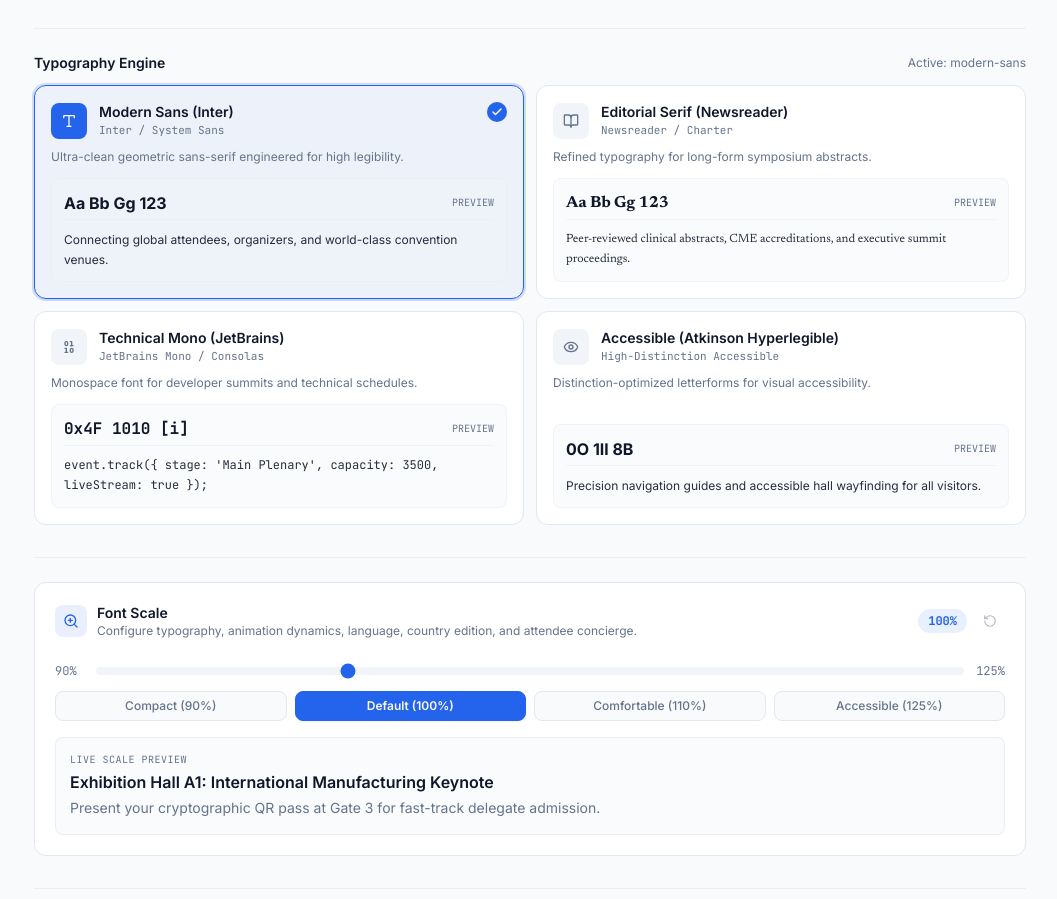
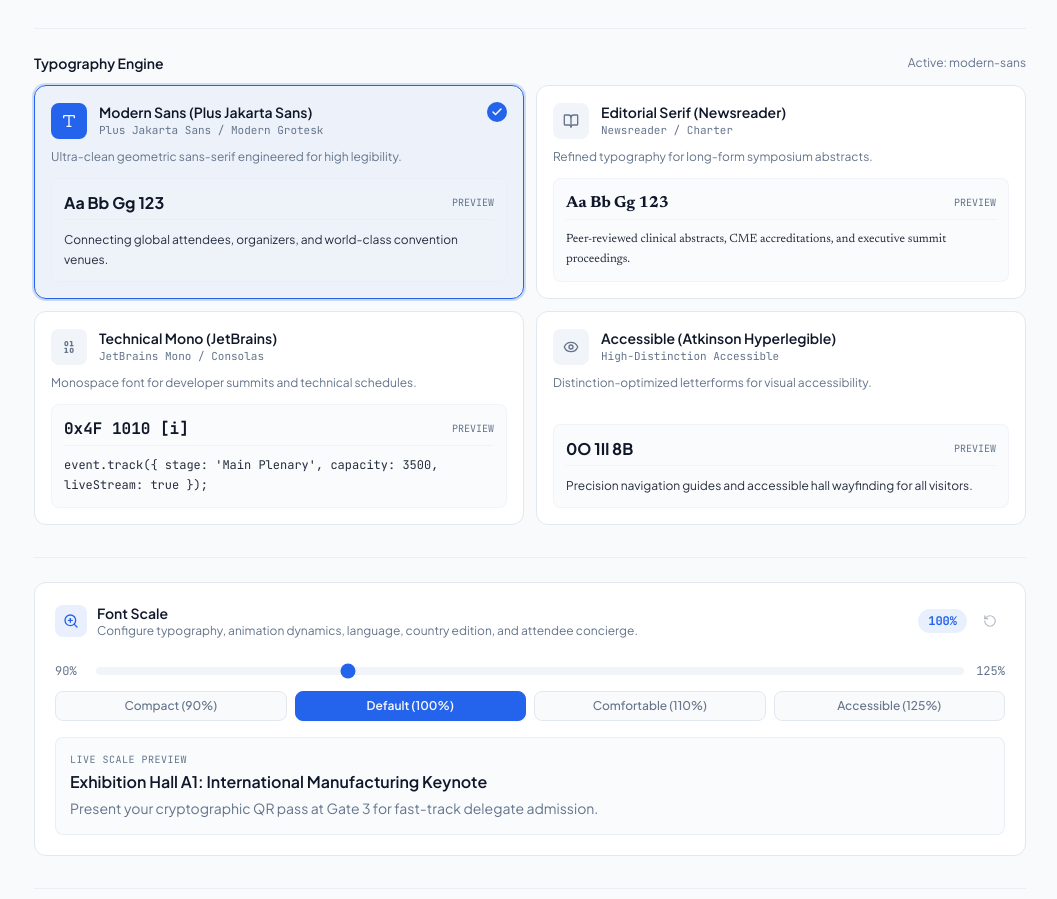
Before and after one commit to lonard2/XPO, a Next.js app: page /en/settings in a window 1280 px wide. Shown: the part 911-1810 px from the top of the page, without its empty margins (110-1167 px from the left). Built offline with nearby package versions, Linux system fonts and the light colour scheme.

Commit message:
feat(typography): upgrade default sans to Plus Jakarta Sans across layout, settings, and translations

```diff
--- a/src/app/[locale]/(organizer)/events/[slug]/customizer/page.tsx
+++ b/src/app/[locale]/(organizer)/events/[slug]/customizer/page.tsx
@@ -428,7 +428,7 @@ export default function EventCustomizerPage() {
 
             <div className="grid grid-cols-2 gap-2">
               {[
-                { id: "font-sans", label: "Modern Sans", desc: "Inter / Neutral UI" },
+                { id: "font-sans", label: "Modern Sans", desc: "Plus Jakarta Sans / Modern" },
                 { id: "font-serif", label: "Editorial Serif", desc: "Classic & Medical" },
                 { id: "font-mono", label: "Technical Mono", desc: "Tech & Industrial" },
                 { id: "font-legible", label: "Accessible Legible", desc: "High Readability" },
--- a/src/app/[locale]/layout.tsx
+++ b/src/app/[locale]/layout.tsx
@@ -1,6 +1,6 @@
 import type { Metadata } from "next";
 import { notFound } from "next/navigation";
-import { Inter, Newsreader, JetBrains_Mono, Atkinson_Hyperlegible } from "next/font/google";
+import { Plus_Jakarta_Sans, Newsreader, JetBrains_Mono, Atkinson_Hyperlegible } from "next/font/google";
 import { NextIntlClientProvider } from "next-intl";
 import { getMessages, setRequestLocale } from "next-intl/server";
 import { routing, Locale } from "@/i18n/routing";
@@ -12,7 +12,7 @@ import { SettingsProvider } from "@/components/settings/SettingsProvider";
 import { AuthProvider } from "@/lib/auth/session";
 import { AttendeeAIConcierge } from "@/components/ai/AttendeeAIConcierge";
 
-const inter = Inter({
+const plusJakartaSans = Plus_Jakarta_Sans({
   subsets: ["latin"],
   variable: "--font-sans",
   display: "swap",
@@ -66,7 +66,7 @@ export default async function LocaleLayout({ children, params }: LocaleLayoutPro
     <html
       lang={locale}
       dir={dir}
-      className={`scroll-smooth ${inter.variable} ${newsreader.variable} ${jetbrainsMono.variable} ${atkinsonHyperlegible.variable}`}
+      className={`scroll-smooth ${plusJakartaSans.variable} ${newsreader.variable} ${jetbrainsMono.variable} ${atkinsonHyperlegible.variable}`}
     >
       <body className="min-h-screen flex flex-col bg-background text-foreground antialiased selection:bg-primary/20 selection:text-primary">
         <NextIntlClientProvider messages={messages} locale={locale}>
--- a/src/app/globals.css
+++ b/src/app/globals.css
@@ -43,7 +43,7 @@
 
     /* Fonts & Typography Default */
     --font-scale: 1;
-    --font-sans-fallback: "Inter", -apple-system, BlinkMacSystemFont, "Segoe UI", Roboto, sans-serif;
+    --font-sans-fallback: "Plus Jakarta Sans", -apple-system, BlinkMacSystemFont, "Segoe UI", Roboto, sans-serif;
     --font-serif-fallback: "Newsreader", "Charter", "Georgia", "Times New Roman", serif;
     --font-mono-fallback: "JetBrains Mono", "Fira Code", "SFMono-Regular", Menlo, Monaco, Consolas, monospace;
     --font-legible-fallback: "Atkinson Hyperlegible", "Segoe UI", Tahoma, sans-serif;
--- a/src/components/settings/TypographySelector.tsx
+++ b/src/components/settings/TypographySelector.tsx
@@ -20,9 +20,9 @@ export function TypographySelector({ className }: { className?: string }) {
   const TYPOGRAPHY_OPTIONS = [
     {
       id: "modern-sans" as TypographyMode,
-      label: tSet("modernSans") || "Modern Sans (Inter)",
-      subtitle: "Inter / System Sans",
-      description: tSet("modernSansDesc") || "Engineered for optimal screen legibility and neutral UI presentation.",
+      label: tSet("modernSans") || "Modern Sans (Plus Jakarta Sans)",
+      subtitle: "Plus Jakarta Sans / Modern Grotesk",
+      description: tSet("modernSansDesc") || "Engineered for optimal screen legibility and high-contrast MICE UI presentation.",
       glyphSample: "Aa Bb Gg 123",
       sampleText: "Connecting global attendees, organizers, and world-class convention venues.",
       fontClass: "font-sans",
--- a/src/messages/de.json
+++ b/src/messages/de.json
@@ -451,7 +451,7 @@
     "comfortable": "Komfortabel (Standard)",
     "compact": "Kompakt (Hoch)",
     "typography": "Schriftarten-Engine",
-    "modernSans": "Modern Sans (Inter)",
+    "modernSans": "Modernes Sans (Plus Jakarta Sans)",
     "editorialSerif": "Editorial Serif (Newsreader)",
     "technicalMono": "Technical Mono (JetBrains)",
     "atkinsonHyperlegible": "Barrierefrei (Atkinson)",
--- a/src/messages/en.json
+++ b/src/messages/en.json
@@ -451,7 +451,7 @@
     "comfortable": "Comfortable (Default)",
     "compact": "Compact (Dense)",
     "typography": "Typography Engine",
-    "modernSans": "Modern Sans (Inter)",
+    "modernSans": "Modern Sans (Plus Jakarta Sans)",
     "editorialSerif": "Editorial Serif (Newsreader)",
     "technicalMono": "Technical Mono (JetBrains)",
     "atkinsonHyperlegible": "Accessible (Atkinson Hyperlegible)",
--- a/src/messages/es.json
+++ b/src/messages/es.json
@@ -451,7 +451,7 @@
     "comfortable": "Cómodo (Estándar)",
     "compact": "Compacto (Denso)",
     "typography": "Motor Tipográfico",
-    "modernSans": "Sans Moderno (Inter)",
+    "modernSans": "Sans Moderno (Plus Jakarta Sans)",
     "editorialSerif": "Serif Editorial (Newsreader)",
     "technicalMono": "Mono Técnico (JetBrains)",
     "atkinsonHyperlegible": "Accesible (Atkinson Hyperlegible)",
--- a/src/messages/id.json
+++ b/src/messages/id.json
@@ -451,7 +451,7 @@
     "comfortable": "Nyaman (Standar)",
     "compact": "Kompak (Padat)",
     "typography": "Mesin Tipografi",
-    "modernSans": "Sans Modern (Inter)",
+    "modernSans": "Sans Modern (Plus Jakarta Sans)",
     "editorialSerif": "Serif Editorial (Newsreader)",
     "technicalMono": "Mono Teknis (JetBrains)",
     "atkinsonHyperlegible": "Aksesibilitas (Atkinson Hyperlegible)",
--- a/src/messages/ja.json
+++ b/src/messages/ja.json
@@ -451,7 +451,7 @@
     "comfortable": "標準（ゆったり）",
     "compact": "コンパクト（高密度）",
     "typography": "フォントエンジン",
-    "modernSans": "モダンSans (Inter)",
+    "modernSans": "モダンサンセリフ (Plus Jakarta Sans)",
     "editorialSerif": "エディトリアルSerif (Newsreader)",
     "technicalMono": "テクニカルMono (JetBrains)",
     "atkinsonHyperlegible": "アクセシビリティ (Atkinson Hyperlegible)",
--- a/src/messages/zh-CN.json
+++ b/src/messages/zh-CN.json
@@ -451,7 +451,7 @@
     "comfortable": "标准舒适",
     "compact": "紧凑高密",
     "typography": "排版字体引擎",
-    "modernSans": "现代无衬线 (Inter)",
+    "modernSans": "现代无衬线体 (Plus Jakarta Sans)",
     "editorialSerif": "典雅衬线 (Newsreader)",
     "technicalMono": "等宽代码体 (JetBrains)",
     "atkinsonHyperlegible": "通用无障碍字体 (Atkinson Hyperlegible)",
```
